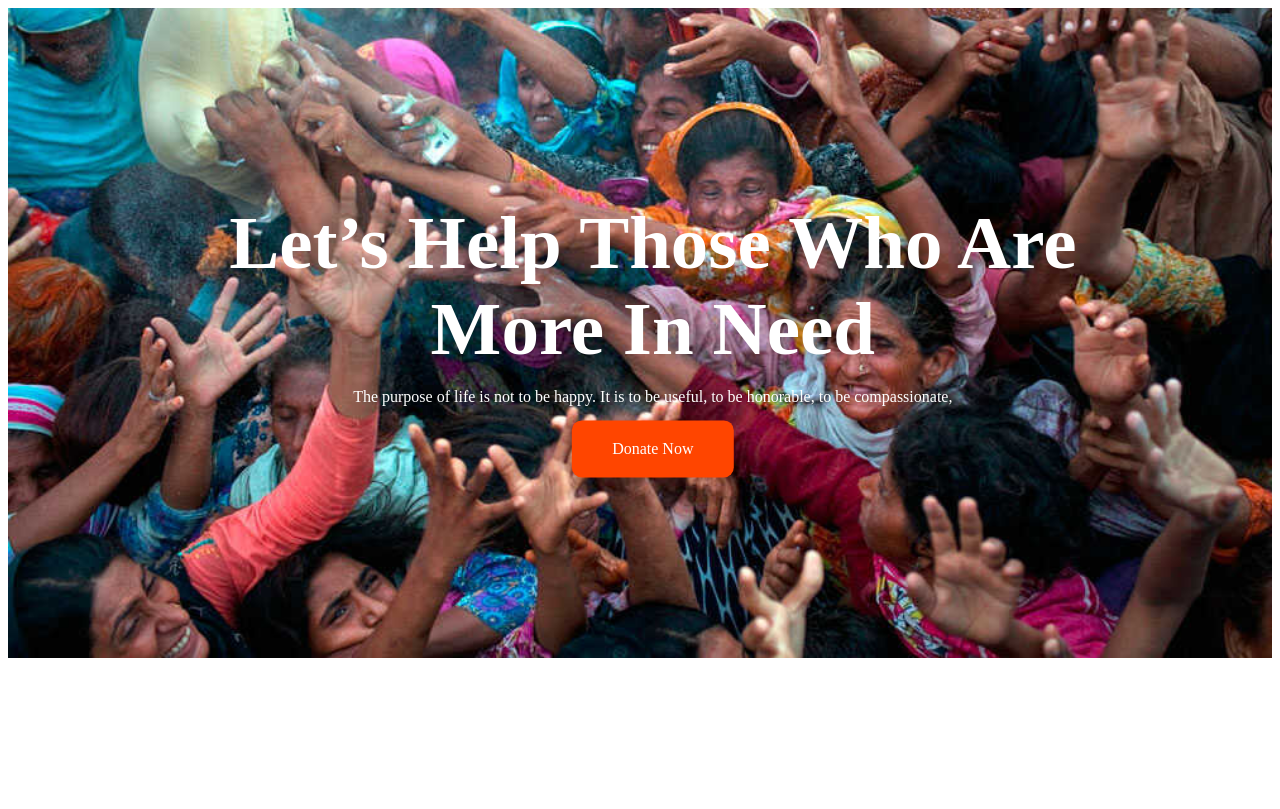
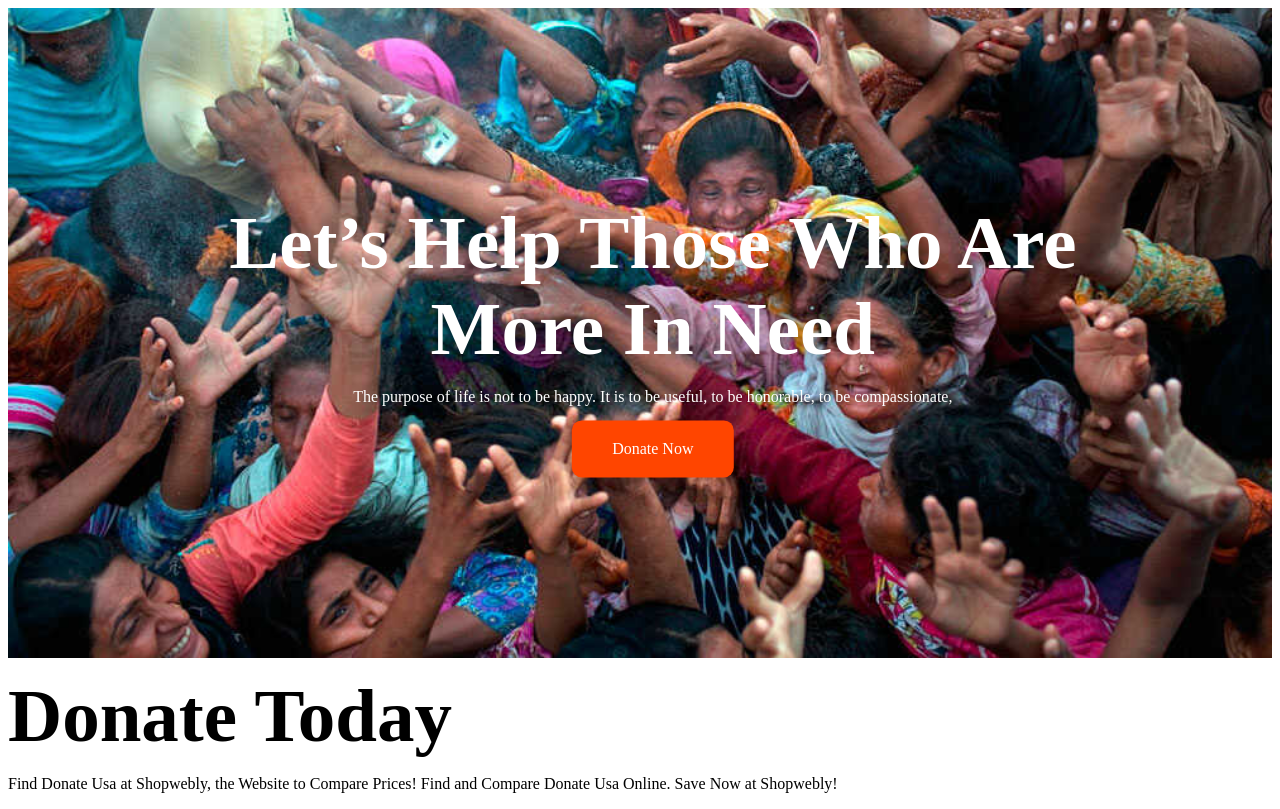
Before and after one commit to arafatmcj/Donate-Website, a plain HTML site: page index.html in a window 1280 px wide. Drawn offline with Linux system fonts and the light colour scheme.

Commit message:
Donate Amount Half Coding commit

```diff
--- a/index.html
+++ b/index.html
@@ -17,6 +17,16 @@
             <a class="Link-Button" target="_blank" href="https://www.facebook.com/yeasir.arafat.25">Donate Now</a>
         </div>
     </section>
+    <Section>
+        <div class="Donate-Today">
+            <h1>Donate Today</h1>
+            <p>Find Donate Usa at Shopwebly, the Website to Compare Prices! Find and Compare Donate Usa Online. Save Now at Shopwebly!</p>
+
+        </div>
+        <div class="Amount">
+
+        </div>
+    </Section>
 
 </body>
 </html>
```
